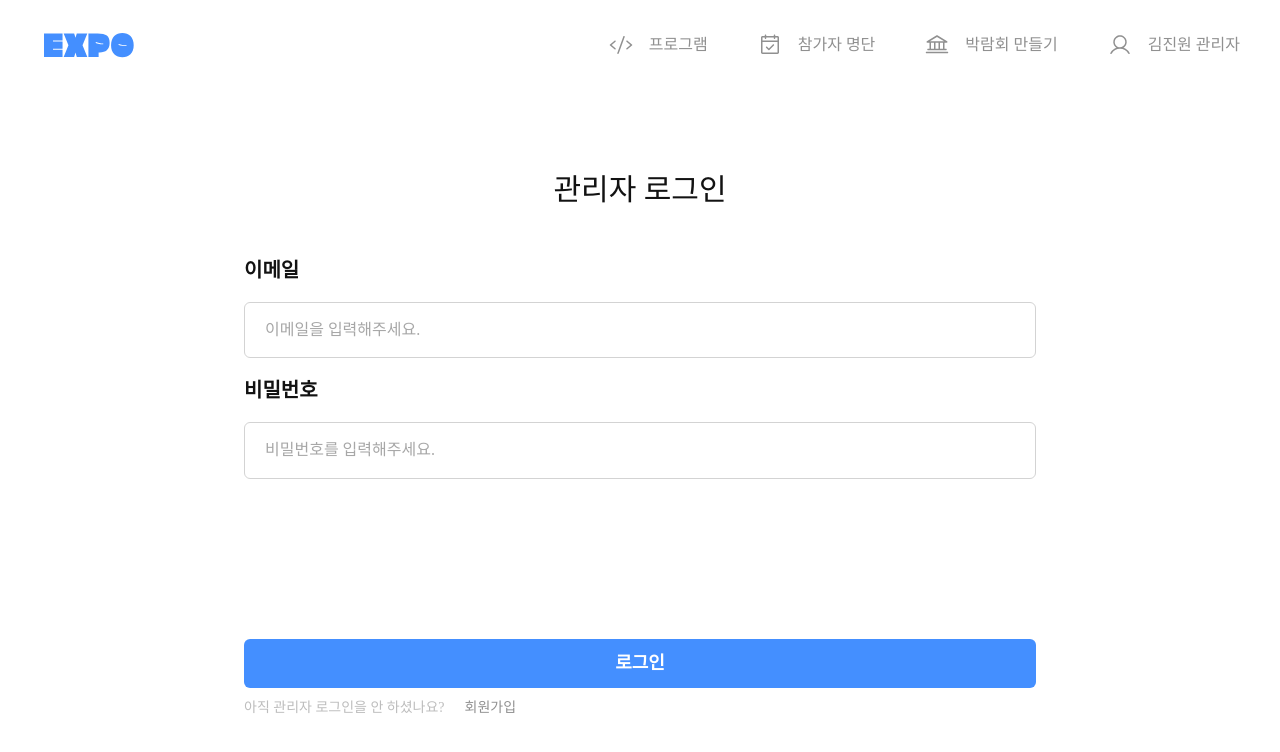
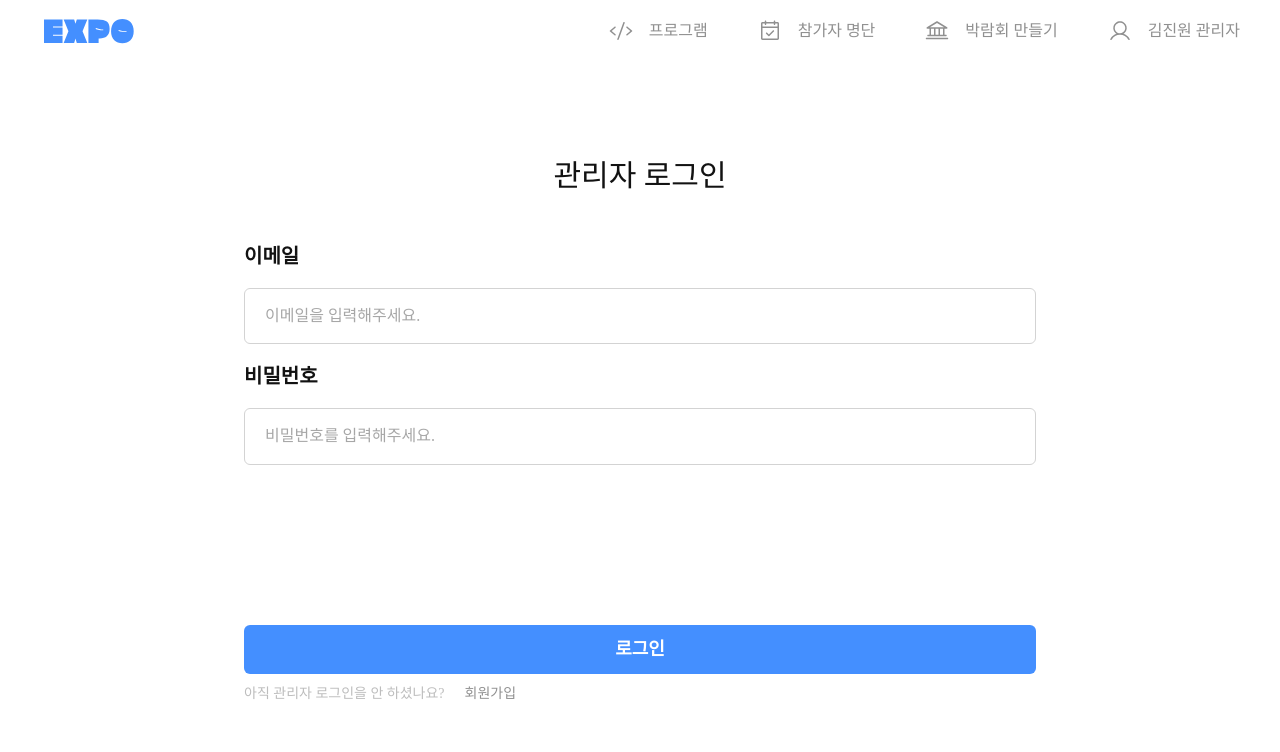
Before and after one commit to School-of-Company/Expo-Client, a Next.js app: page /signIn in a window 1280 px wide. Shown: the top 752 px of the page. Built offline with nearby package versions, Linux system fonts and the light colour scheme.

Commit message:
🐛Fix: header height bug

```diff
--- a/src/widgets/layout/ui/Header/index.tsx
+++ b/src/widgets/layout/ui/Header/index.tsx
@@ -3,7 +3,7 @@ import { Logo, Navigation } from '@/entities/layout/Header';
 
 const Header = () => {
   return (
-    <div className="mx-auto flex h-[90px] w-full">
+    <div className="mx-auto flex w-full py-5">
       <div className="mx-auto flex w-[1200px] items-center justify-between mobile:px-5">
         <Logo />
         <Navigation />
```
